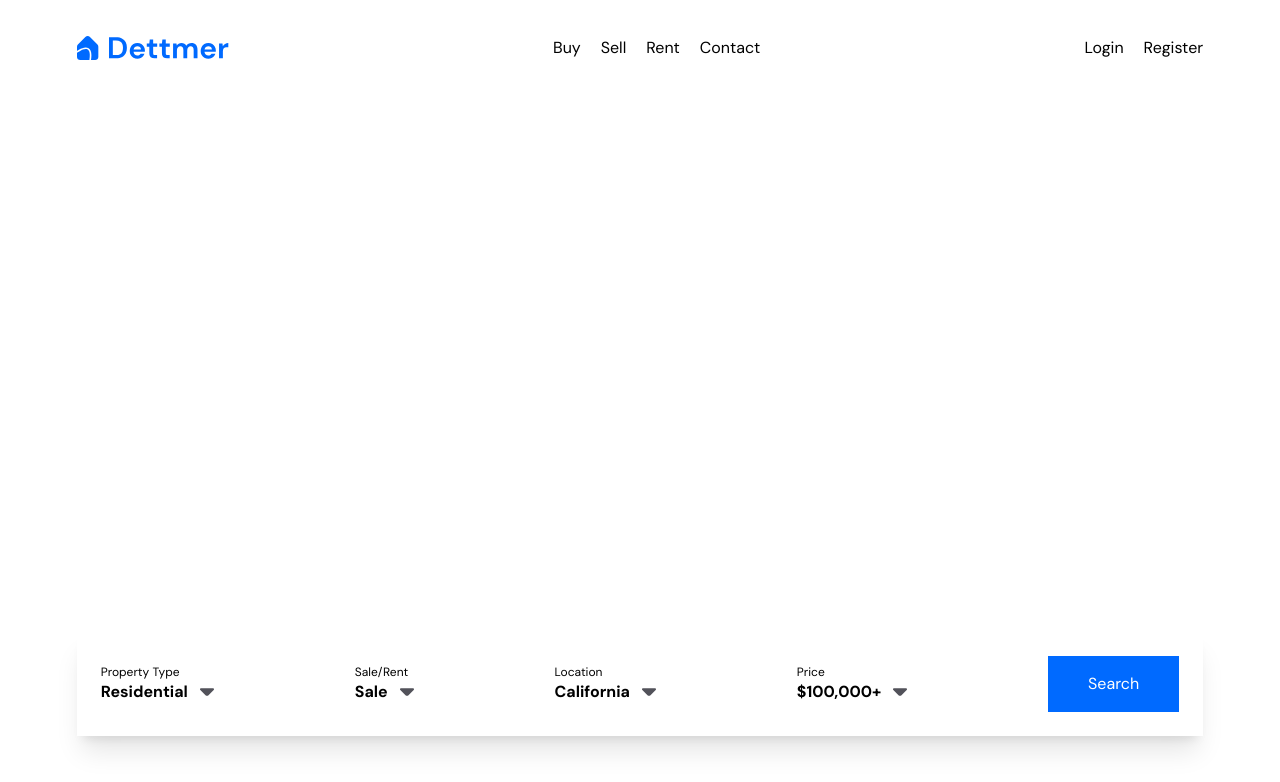
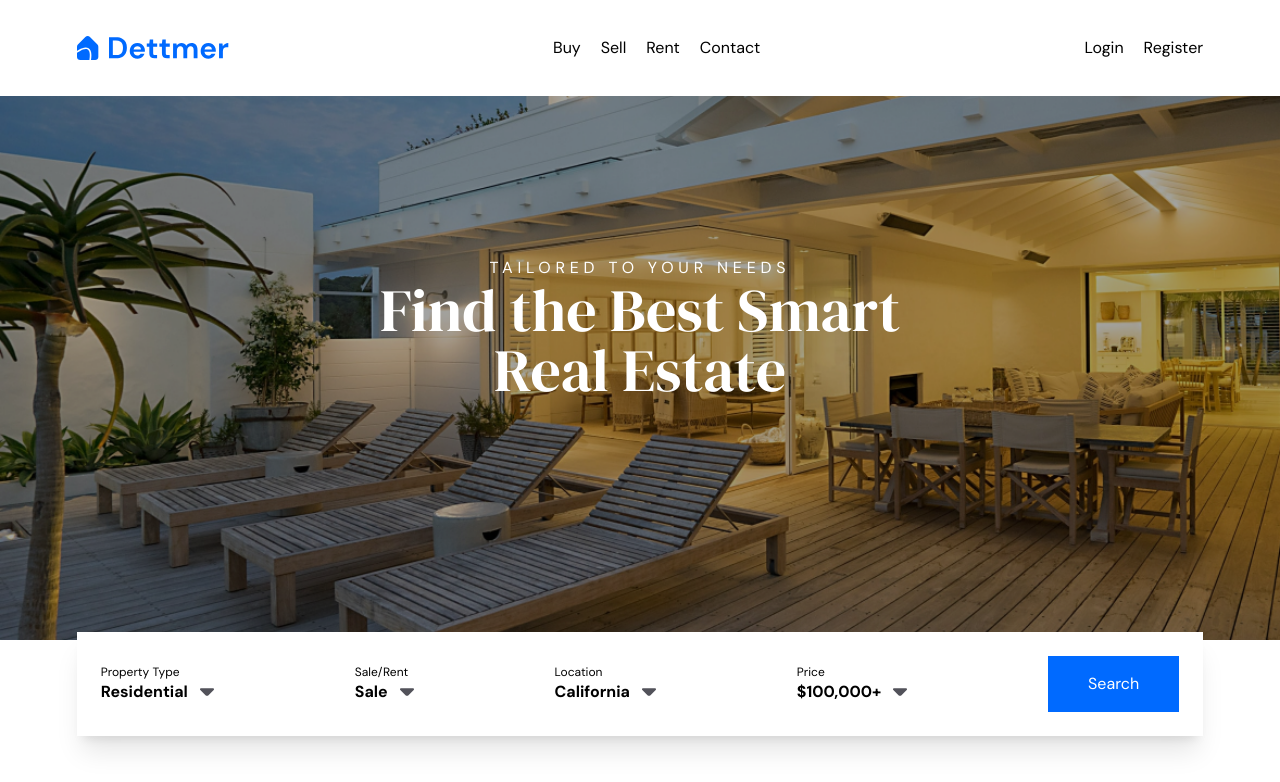
Before and after one commit to doziben/Dettmer, a React (Vite) app: page / in a window 1280 px wide. Shown: the top 782 px of the page. Built offline with nearby package versions, Linux system fonts and the light colour scheme.

Commit message:
hero image route fixes

```diff
--- a/src/pages/home/components/Hero.jsx
+++ b/src/pages/home/components/Hero.jsx
@@ -3,10 +3,10 @@ import bgImg from "../../../assets/images/HeroImg.png"
 
 export default function Hero() {
 
-  const styles = `mt-auto text-center h-[40rem] bg-cover w-full overflow-hidden bg-center bg-[url('${bgImg}')]`
+  const styles = `mt-auto text-center h-[40rem] bg-cover w-full overflow-hidden bg-center`
   return (
     <section className="w-full relative">
-      <div className={styles}>
+      <div style={{ background: `url(${bgImg})`, backgroundSize: "cover" }} className={`${styles}`}>
         <div className="mt-[50%] md:mt-[20%] 2xl:mt-[10%]">
           <p className="text-cx text-white">TAILORED TO YOUR NEEDS</p>
           <h1 className=" font-serif text-4xl text-white lg:text-6xl">
--- a/tailwind.config.js
+++ b/tailwind.config.js
@@ -1,5 +1,3 @@
-// const bgImg = require("./src/assets/images/HeroImg.png");
-
 /** @type {import('tailwindcss').Config} */
 module.exports = {
   content: [
@@ -36,7 +34,7 @@ module.exports = {
     },
     extend: {
       backgroundImage: {
-        // "hero-img": `url('${bgImg}')`,
+        "hero-img": "url('./src/assets/images/HeroImg.png')",
       },
       fontSize: {
         cx: [
```
